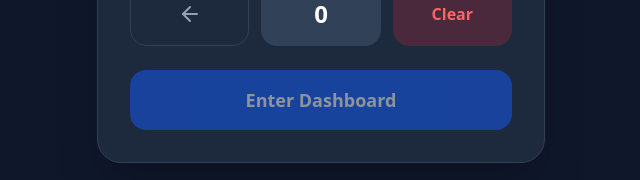
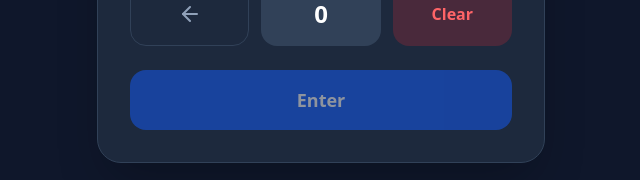
Before and after one commit to Arihant25/isitopen, a Next.js app: page /admin in a window 1280 px wide. Shown: the part 576-756 px from the top of the page, without its empty margins (319-959 px from the left). Built offline with nearby package versions, Linux system fonts and the light colour scheme.

Commit message:
shorten button text from 'Enter Dashboard' to 'Enter'

```diff
--- a/app/admin/page.tsx
+++ b/app/admin/page.tsx
@@ -368,7 +368,7 @@ export default function AdminPage() {
                             disabled={pinInput.length !== 4 || loading || !!(lockoutUntil && Date.now() < lockoutUntil)}
                             className="w-full py-4 bg-blue-600 text-white rounded-2xl font-bold text-lg disabled:opacity-50 disabled:cursor-not-allowed hover:bg-blue-500 transition-all active:scale-98"
                         >
-                            {loading ? 'Verifying...' : (lockoutUntil && Date.now() < lockoutUntil) ? 'Locked' : 'Enter Dashboard'}
+                            {loading ? 'Verifying...' : (lockoutUntil && Date.now() < lockoutUntil) ? 'Locked' : 'Enter'}
                         </button>
                     </div>
                 </div>
--- a/app/page.tsx
+++ b/app/page.tsx
@@ -469,7 +469,7 @@ export default function Home() {
           disabled={pinInput.length !== 4}
           className="w-full max-w-xs py-4 bg-blue-600 text-white rounded-xl font-bold text-lg disabled:opacity-50"
         >
-          Enter Dashboard
+          Enter
         </button>
       </div>
     );
```
